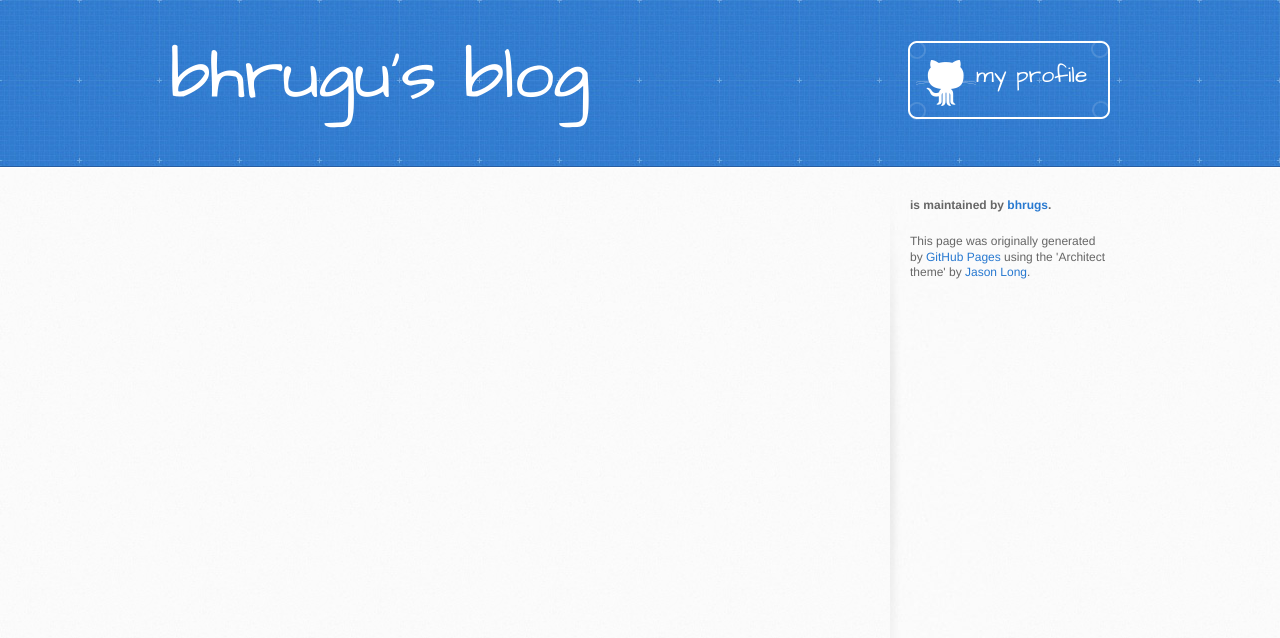
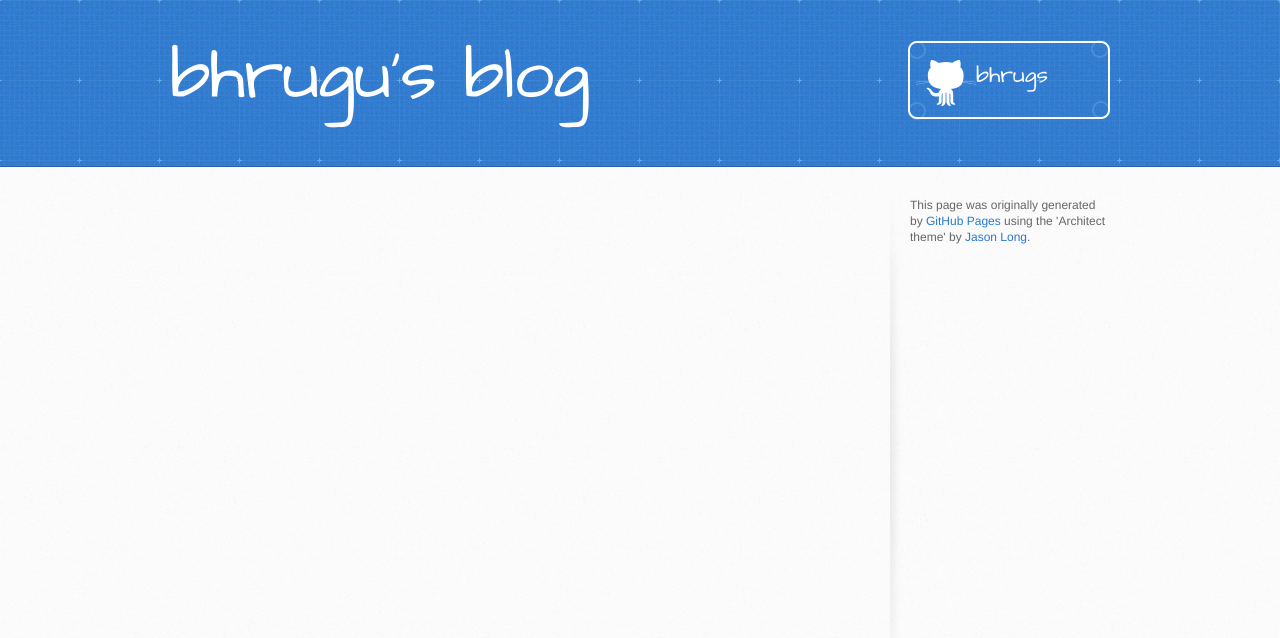
Before and after one commit to bhrugs/blog, a plain HTML site: page index.html in a window 1280 px wide. Drawn offline with Linux system fonts and the light colour scheme.

Commit message:
refactor
removed unwanted changes

```diff
--- a/index.html
+++ b/index.html
@@ -21,15 +21,13 @@
       <div class="inner">
         <h1>bhrugu&#39;s blog</h1>
         <h2></h2>
-          <a href="https://github.com/bhrugs" class="button">my profile</a>
+          <a href="https://github.com/bhrugs" class="button">bhrugs</a>
       </div>
     </header>
 
     <div id="content-wrapper">
       <div class="inner clearfix">
         <aside id="sidebar">
-          <p class="repo-owner"><a href="https://github.com/bhrugs/blog"></a> is maintained by <a href="https://github.com/bhrugs">bhrugs</a>.</p>
-
           <p>This page was originally generated by <a href="https://pages.github.com">GitHub Pages</a> using the 'Architect theme' by <a href="https://twitter.com/jasonlong">Jason Long</a>.</p>
         </aside>
       </div>
```
